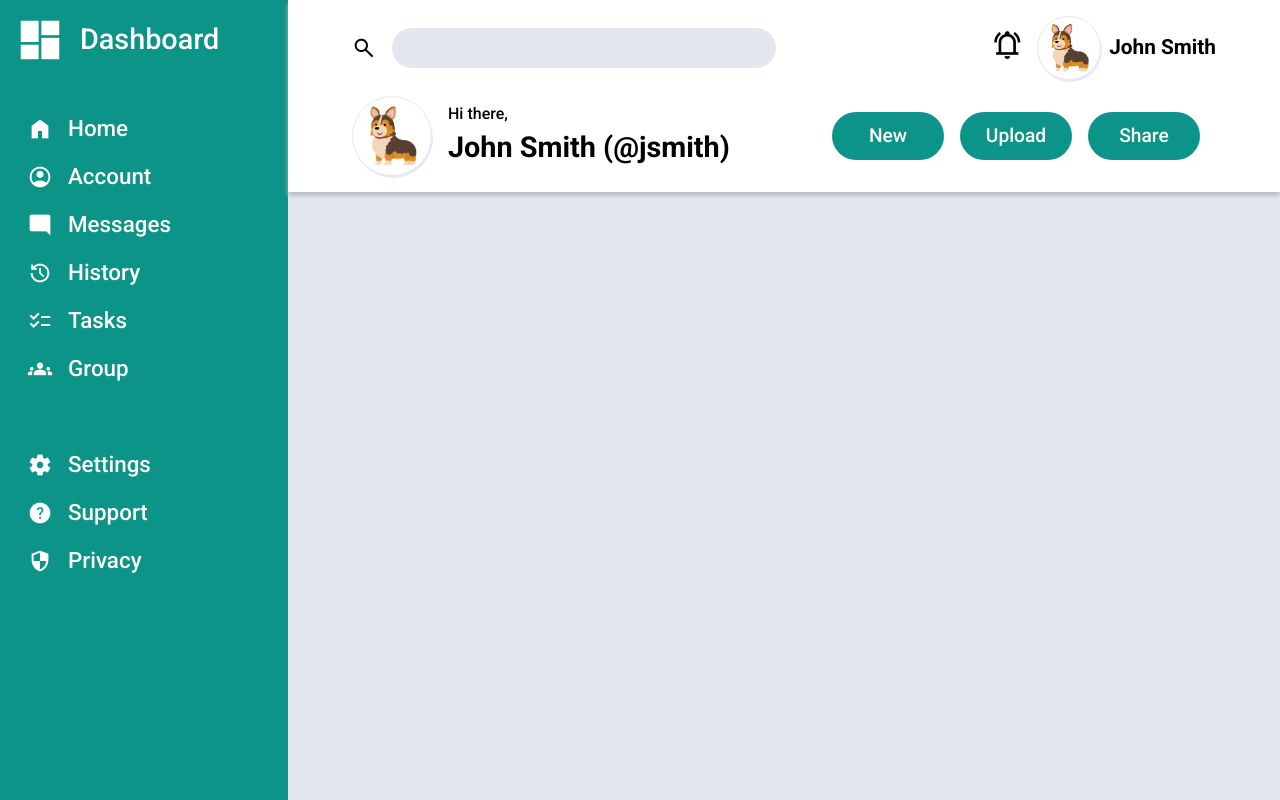
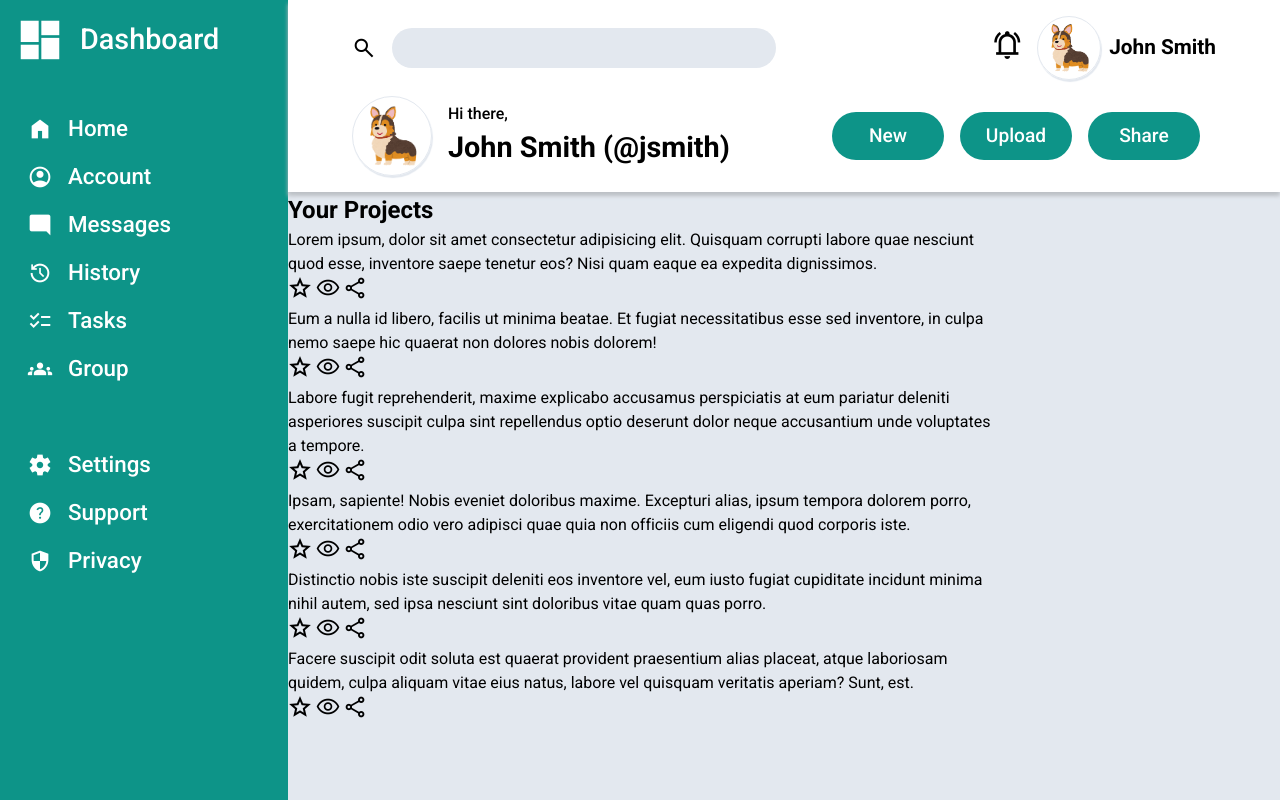
Before and after one commit to KevinTruong13/admin_dashboard, a website: page index.html in a window 1280 px wide. Drawn offline with nearby package versions, Linux system fonts and the light colour scheme.

Commit message:
Add main projects html

```diff
--- a/index.html
+++ b/index.html
@@ -81,7 +81,80 @@
     </header>
     <main>
         <section>
-
+            <h1>Your Projects</h1>
+            <article class="project truncate">
+                <h2></h2>
+                <p>
+                    Lorem ipsum, dolor sit amet consectetur adipisicing elit. Quisquam corrupti labore quae nesciunt
+                    quod esse, inventore saepe tenetur eos? Nisi quam eaque ea expedita dignissimos.
+                </p>
+                <footer>
+                    <span class="material-symbols-outlined">grade</span>
+                    <span class="material-symbols-outlined">visibility</span>
+                    <span class="material-symbols-outlined">share</span>
+                </footer>
+            </article>
+            <article class="project truncate">
+                <h2></h2>
+                <p>
+                    Eum a nulla id libero, facilis ut minima beatae. Et fugiat necessitatibus esse sed inventore, in
+                    culpa nemo saepe hic quaerat non dolores nobis dolorem!
+                </p>
+                <footer>
+                    <span class="material-symbols-outlined">grade</span>
+                    <span class="material-symbols-outlined">visibility</span>
+                    <span class="material-symbols-outlined">share</span>
+                </footer>
+            </article>
+            <article class="project truncate">
+                <h2></h2>
+                <p>
+                    Labore fugit reprehenderit, maxime explicabo accusamus perspiciatis at eum pariatur deleniti
+                    asperiores suscipit culpa sint repellendus optio deserunt dolor neque accusantium unde voluptates a
+                    tempore.
+                </p>
+                <footer>
+                    <span class="material-symbols-outlined">grade</span>
+                    <span class="material-symbols-outlined">visibility</span>
+                    <span class="material-symbols-outlined">share</span>
+                </footer>
+            </article>
+            <article class="project truncate">
+                <h2></h2>
+                <p>
+                    Ipsam, sapiente! Nobis eveniet doloribus maxime. Excepturi alias, ipsum tempora dolorem porro,
+                    exercitationem odio vero adipisci quae quia non officiis cum eligendi quod corporis iste.
+                </p>
+                <footer>
+                    <span class="material-symbols-outlined">grade</span>
+                    <span class="material-symbols-outlined">visibility</span>
+                    <span class="material-symbols-outlined">share</span>
+                </footer>
+            </article>
+            <article class="project truncate">
+                <h2></h2>
+                <p>
+                    Distinctio nobis iste suscipit deleniti eos inventore vel, eum iusto fugiat cupiditate incidunt
+                    minima nihil autem, sed ipsa nesciunt sint doloribus vitae quam quas porro.
+                </p>
+                <footer>
+                    <span class="material-symbols-outlined">grade</span>
+                    <span class="material-symbols-outlined">visibility</span>
+                    <span class="material-symbols-outlined">share</span>
+                </footer>
+            </article>
+            <article class="project truncate">
+                <h2></h2>
+                <p>
+                    Facere suscipit odit soluta est quaerat provident praesentium alias placeat, atque laboriosam
+                    quidem, culpa aliquam vitae eius natus, labore vel quisquam veritatis aperiam? Sunt, est.
+                </p>
+                <footer>
+                    <span class="material-symbols-outlined">grade</span>
+                    <span class="material-symbols-outlined">visibility</span>
+                    <span class="material-symbols-outlined">share</span>
+                </footer>
+            </article>
         </section>
         <aside>
 
```
